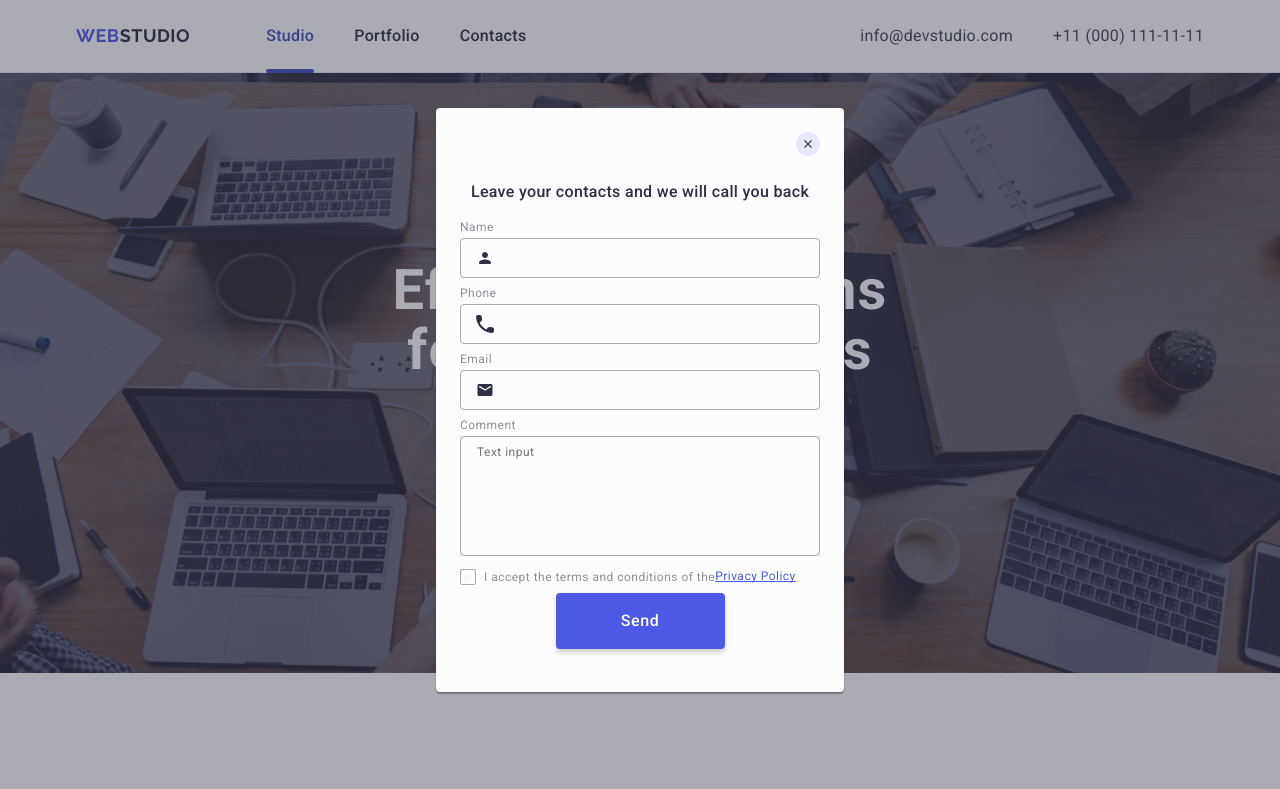
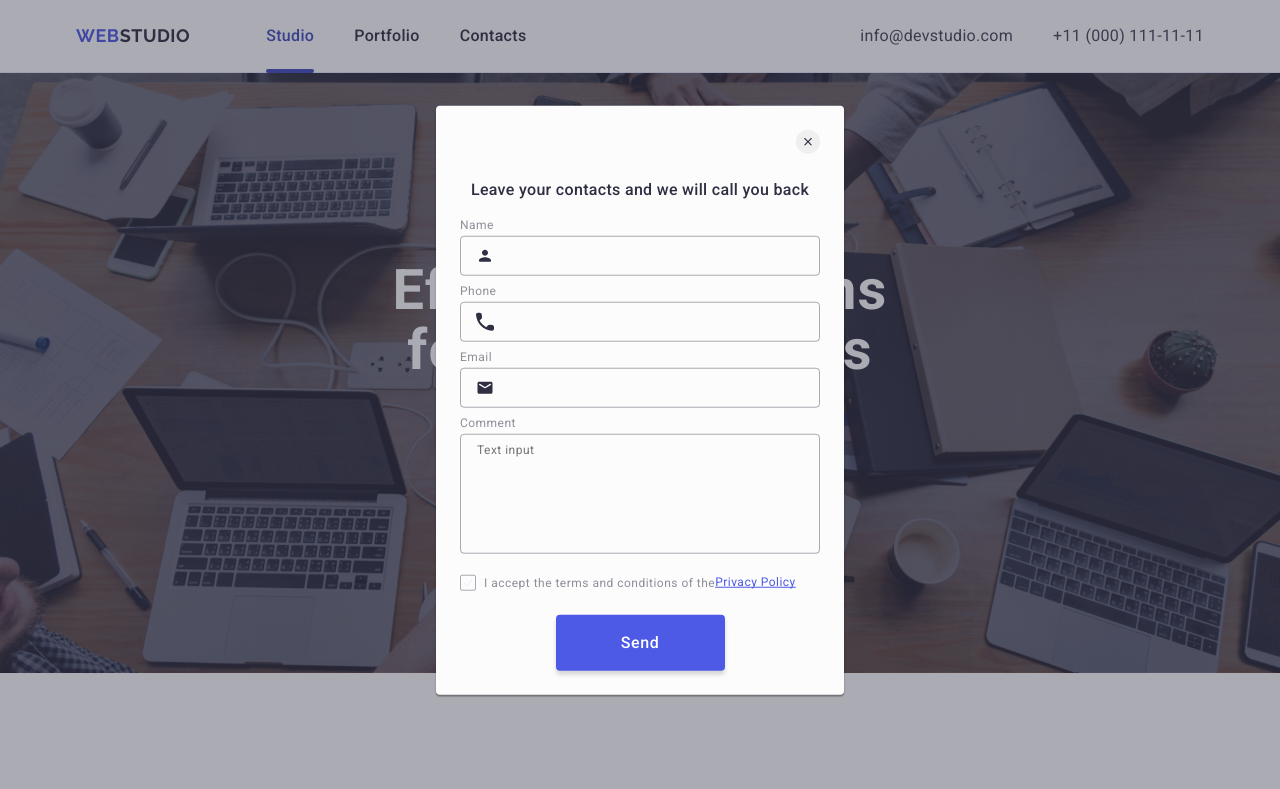
Before and after one commit to Tereshchuk-Yuliia/goit-markup-hw-05, a plain HTML site: page index.html in a window 1280 px wide. Shown: the top 789 px of the page. Drawn offline with nearby package versions, Linux system fonts and the light colour scheme.

Commit message:
update index.html file

```diff
--- a/css/styles.css
+++ b/css/styles.css
@@ -591,7 +591,6 @@ background-color: #404bbf;
     display: flex;
     align-items: center;
     justify-content: center;
-    background-color: #e7e9fc;
     border: 1px solid rgba(0, 0, 0, 0.1);
     padding: 0;
     cursor: pointer;
@@ -688,6 +687,13 @@ background-color: #404bbf;
     border-color: #4d5ae5;
     /* transition: background-color 250ms cubic-bezier(0.4, 0, 0.2, 1); */
     }
+.modal-field-commet{
+    margin-bottom: 16px
+    }
+
+.modal-field-checkbox {
+    margin-bottom: 24px;
+    }
 .modal-text-checkbox {
 font-weight: 400;
     font-size: 12px;
--- a/index.html
+++ b/index.html
@@ -292,11 +292,11 @@
                 </svg>
             </div>
         </div>
-        <div class="modal-field">
+        <div class="modal-field-commet">
             <label for="user-comment" class="modal-label">Comment</label>
             <textarea name="user-comment" class="modal-text" placeholder="Text input" id="user-comment" ></textarea>
         </div>
-        <div class="modal-field">
+        <div class="modal-field-checkbox">
             <input type="checkbox" name="user-privacy" id="user-privacy" value="true" class="modal-check visually-hidden">
             <label for="user-privacy" class="modal-text-checkbox">
                 <span class="span-pivacy">
```
